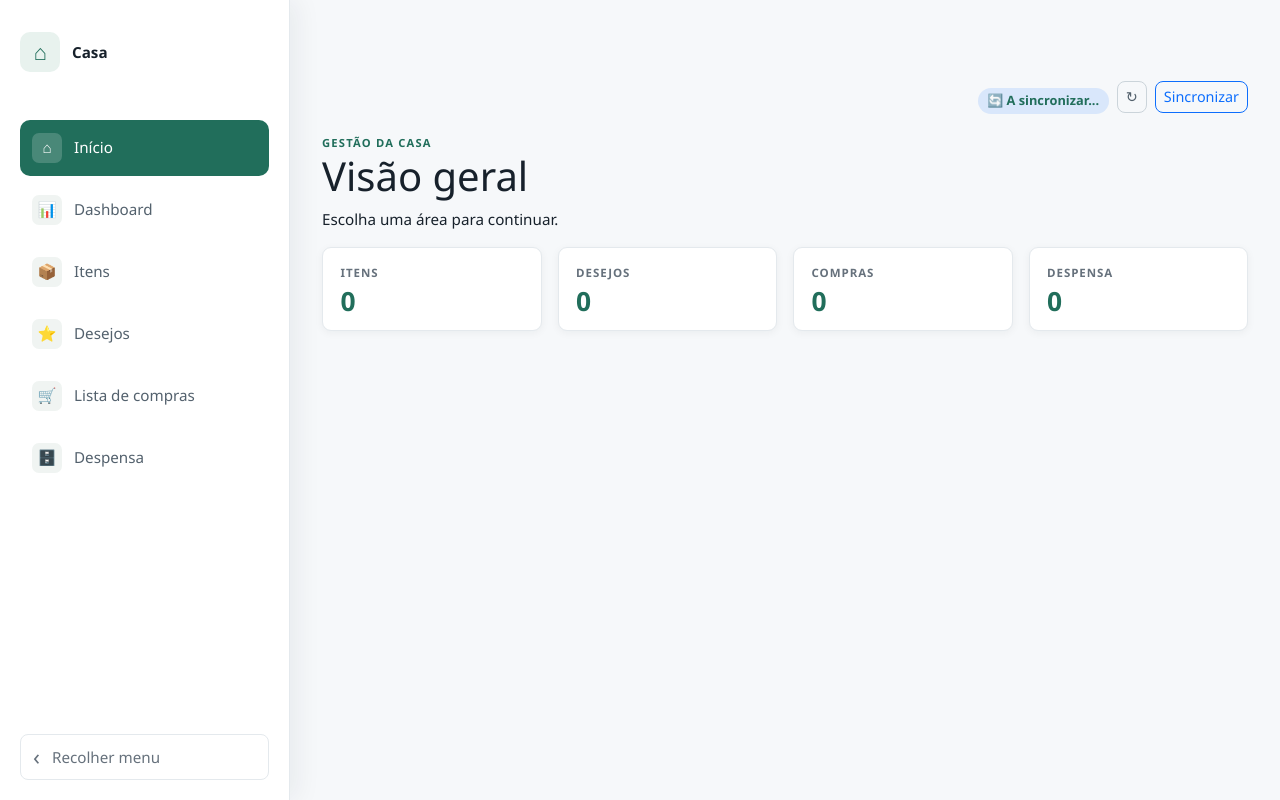
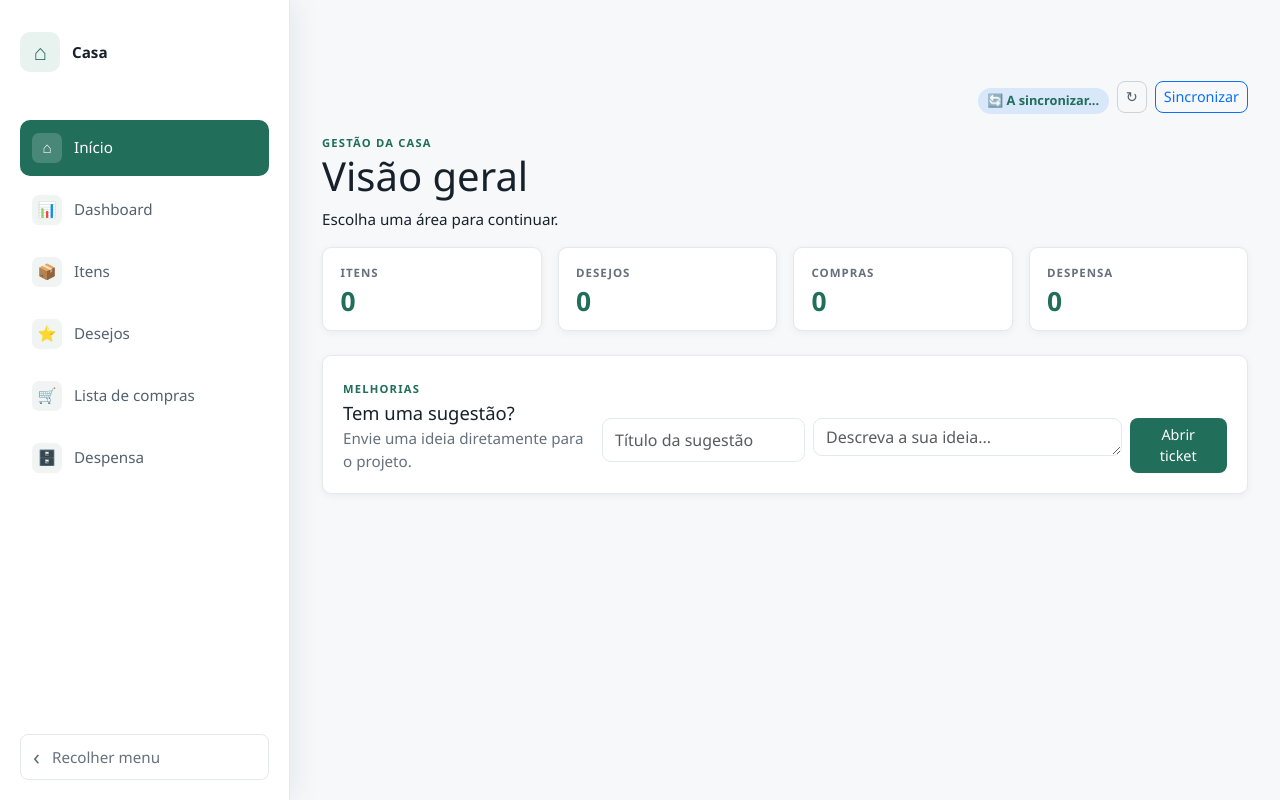
Before and after one commit to DanielaSofia/Home_inventory, a Django app: page / in a window 1280 px wide. Run offline with Django 4.2, Linux system fonts and the light colour scheme; data that the repository does not hold is empty; parts of the project's set-up code (start-up, migrations or seed data) failed here and were passed over; some libraries are stand-ins or nearby versions.

Commit message:
suggestion box

```diff
--- a/casa/inventory/static/inventory/css/ui-revamp.css
+++ b/casa/inventory/static/inventory/css/ui-revamp.css
@@ -1009,6 +1009,34 @@ body {
   display: block;
 }
 
+.menu-suggestion-panel {
+  align-items: end;
+  background: var(--surface);
+  border: 1px solid var(--line);
+  border-radius: var(--radius-md);
+  box-shadow: var(--shadow-sm);
+  display: grid;
+  gap: 1rem;
+  grid-template-columns: minmax(180px, 0.7fr) minmax(0, 1.8fr);
+  margin-top: 1.5rem;
+  padding: 1.25rem;
+}
+
+.menu-suggestion-panel h2 {
+  font-size: 1.15rem;
+  margin: 0.2rem 0;
+}
+
+.menu-suggestion-panel p {
+  color: var(--muted);
+  margin: 0;
+}
+
+@media (max-width: 800px) {
+  .menu-suggestion-panel {
+    grid-template-columns: 1fr;
+  }
+}
 .menu-summary-card span {
   color: var(--muted);
   font-size: 0.72rem;
--- a/casa/inventory/templates/inventory/menu.html
+++ b/casa/inventory/templates/inventory/menu.html
@@ -25,5 +25,29 @@
         <span>Despensa</span><strong>{{ total_despensa }}</strong>
       </a>
     </section>
+
+    <section class="menu-suggestion-panel" aria-labelledby="suggestion-title">
+      <div>
+        <span class="overview-kicker">MELHORIAS</span>
+        <h2 id="suggestion-title">Tem uma sugestão?</h2>
+        <p>Envie uma ideia diretamente para o projeto.</p>
+      </div>
+      <form action="https://github.com/DanielaSofia/Home_inventory/issues/new" method="get" target="_blank">
+        <input type="hidden" name="labels" value="enhancement" />
+        <div class="row g-2">
+          <div class="col-md-4">
+            <label class="visually-hidden" for="suggestion-title-input">Título da sugestão</label>
+            <input id="suggestion-title-input" class="form-control" type="text" name="title" placeholder="Título da sugestão" required />
+          </div>
+          <div class="col-md-6">
+            <label class="visually-hidden" for="suggestion-body-input">Descrição da sugestão</label>
+            <textarea id="suggestion-body-input" class="form-control" name="body" rows="1" placeholder="Descreva a sua ideia..." required></textarea>
+          </div>
+          <div class="col-md-2">
+            <button class="btn btn-primary w-100" type="submit">Abrir ticket</button>
+          </div>
+        </div>
+      </form>
+    </section>
   </div>
 {% endblock %}
```
Also changed, not shown: 2 other files.
